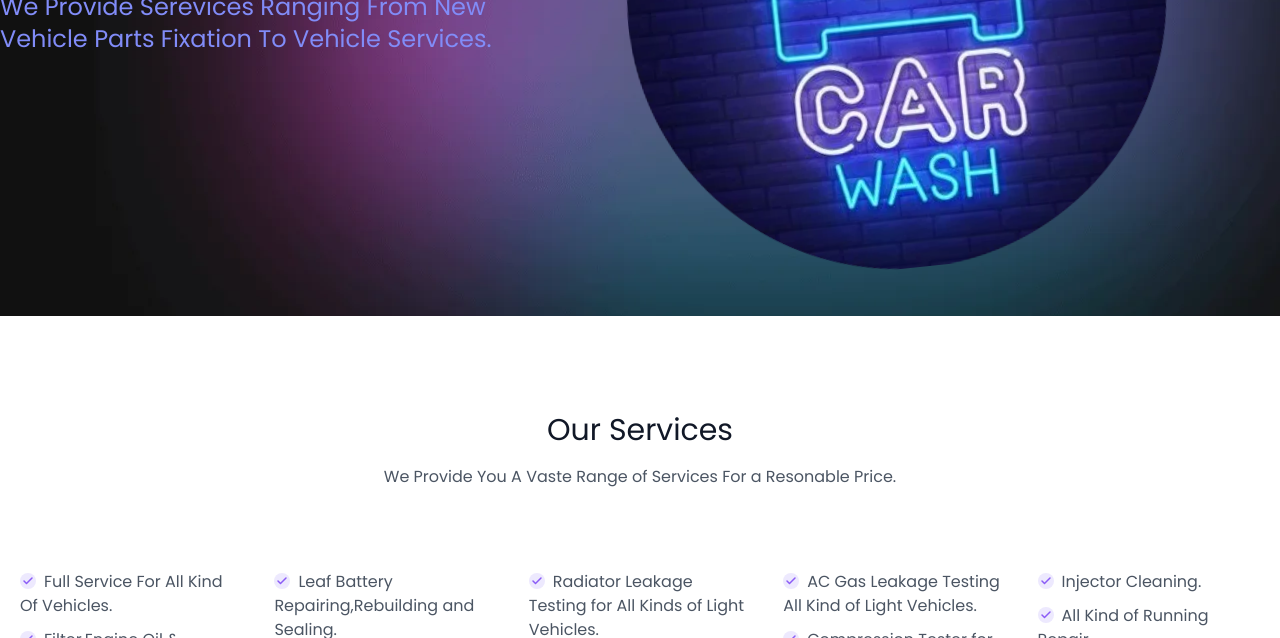
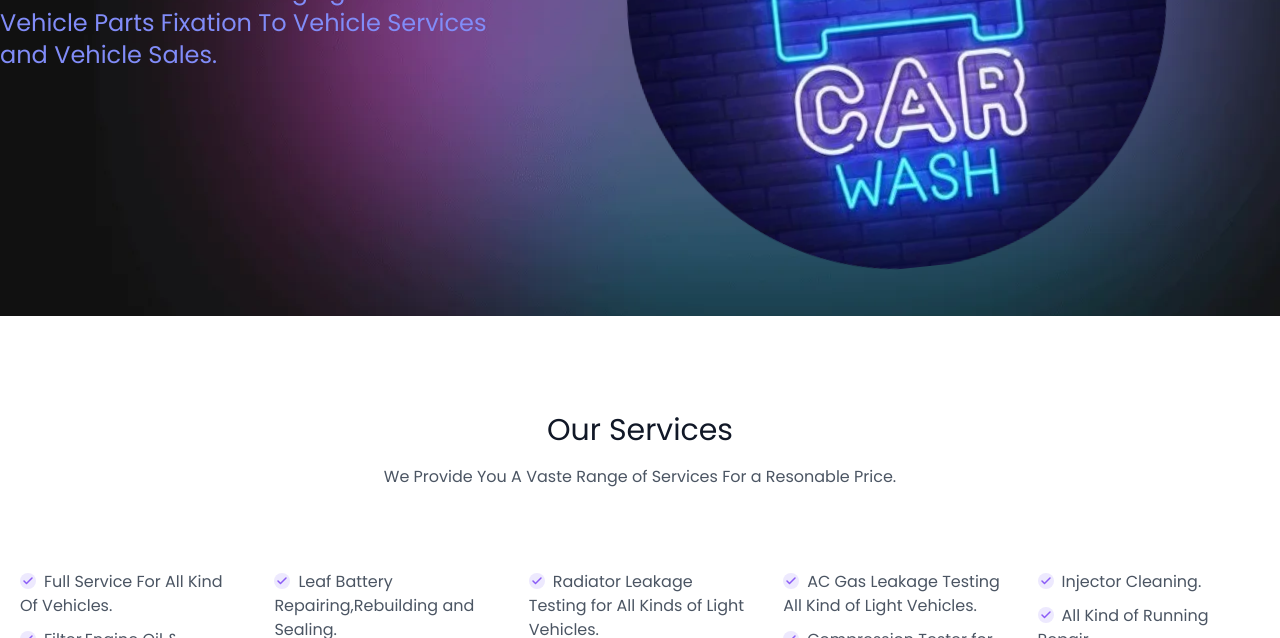
Before and after one commit to gimnakatugampala/service_app, a plain HTML site: page services.html in a window 1280 px wide. Shown: the part 462-1100 px from the top of the page. Drawn offline with nearby package versions, Linux system fonts and the light colour scheme; a script that the page names is missing.

Commit message:
correction

```diff
--- a/services.html
+++ b/services.html
@@ -84,8 +84,8 @@
           <p
             class="leading-normal text-base md:text-2xl mb-8 text-center md:text-left"
           >
-            We Provide Serevices Ranging From New Vehicle Parts Fixation To
-            Vehicle Services.
+            We Provide Services Ranging From New Vehicle Parts Fixation To
+            Vehicle Services and Vehicle Sales.
 
             <br />
           </p>
```
